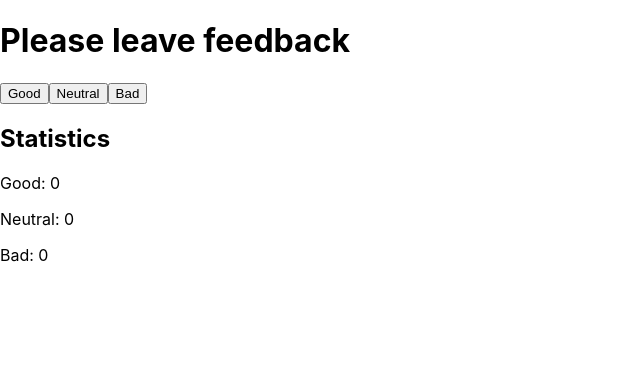
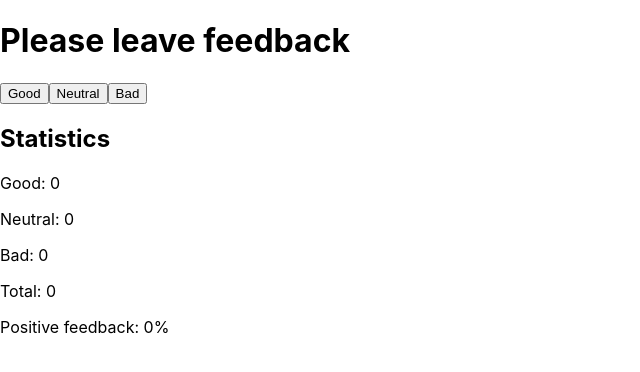
Before and after one commit to MarynaMuntian/goit-react-hw-02-feedback, a React (Create React App) app: page / in a window 1280 px wide. Shown: the top 372 px of the page, without its empty margins (0-640 px from the left). Built offline with nearby package versions, Linux system fonts and the light colour scheme.

Commit message:
update step 2

```diff
--- a/src/components/Feedback/Feedback.jsx
+++ b/src/components/Feedback/Feedback.jsx
@@ -26,6 +26,16 @@ class Feedback extends React.Component {
     });
   };
 
+  countTotalFeedback = () => {
+    return this.state.good + this.state.neutral + this.state.bad;
+  };
+
+  countPositiveFeedbackPercentage = () => {
+    return Math.round(
+      (this.state.good / (this.state.good + this.state.neutral + this.state.bad)) * 100,
+    );
+  };
+
   render() {
     return (
       <div>
@@ -43,6 +53,8 @@ class Feedback extends React.Component {
         <p>Good: {this.state.good}</p>
         <p>Neutral: {this.state.neutral}</p>
         <p>Bad: {this.state.bad}</p>
+        <p>Total: {this.countTotalFeedback()}</p>
+        <p>Positive feedback: {this.state.good ? this.countPositiveFeedbackPercentage() : 0}%</p>
       </div>
     );
   }
```
